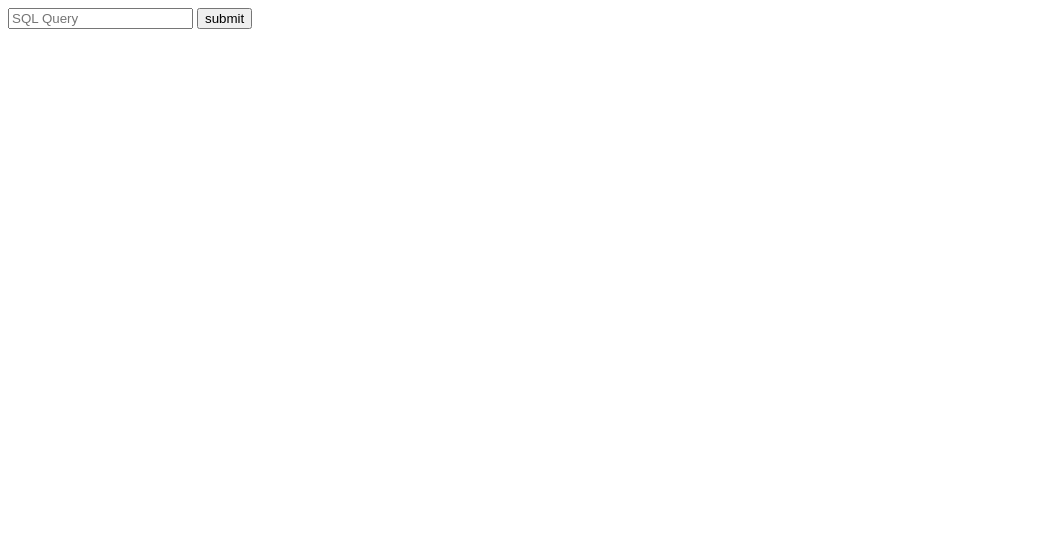
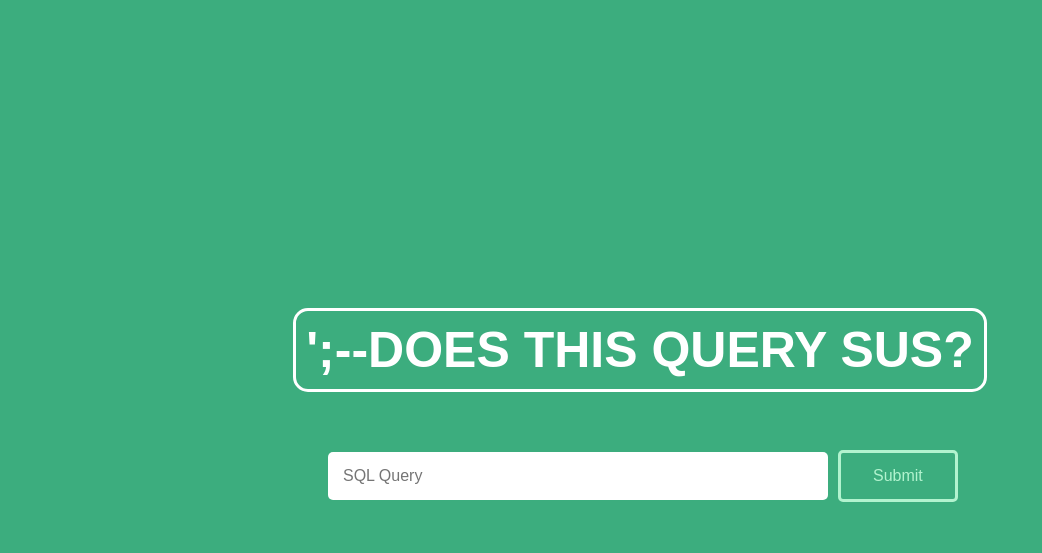
Before and after one commit to suppi147/does-this-query-suspicious, a plain HTML site: page templates/check/index.html in a window 1280 px wide. Shown: the whole page, without its empty margins (0-1042 px from the left). Drawn offline with nearby package versions, Linux system fonts and the light colour scheme; files whose address does not match are found by name.

Commit message:
add FE to form,true,false

```diff
--- /dev/null
+++ b/templates/assets/style.css
@@ -0,0 +1,98 @@
+* {
+    box-sizing: border-box;
+}
+html, body {
+    display: flex;
+    align-items: center;
+    justify-content: center;
+    position: relative;
+    height: 100%;
+    width: 100%;
+    background-color: #3cad7e;
+    font-family: 'Arial', sans-serif;
+}
+.container h1 {
+    color: #fff;
+    text-transform: uppercase;
+    text-align: center;
+    font-size: 50px;
+    border-style: solid;
+    border-color: white;
+    border-collapse: separate;
+    padding: 10px;
+    border-radius: 15px;
+}
+.nice-wrap {
+    position: relative;
+    width: 500px;
+    height: 100px;
+    margin: 0 auto;
+    display: flex;
+      align-items: center;
+
+}
+.nice-label {
+    position: absolute;
+    top: 15px;
+    left: 10px;
+    font-size: 16px;
+    color: #a0a0a0;
+    transition: all 0.25s ease;
+}
+.nice-label.focus {
+    top: -25px;
+    left: 5px;
+    font-size: 14px;
+    color: #fff;
+}
+.nice-textbox {
+    position: relative;
+    display: block;
+    width: 500px;
+    margin-top: 50px;
+    padding: 15px;
+    border: none;
+    border-radius: 5px;
+    font-size: 16px;
+    color: #080404;
+    outline: none;
+    margin-bottom: 50px;
+    margin-left: -62px;
+    margin-right: 10px;
+
+}
+
+  body .btn-bg.bg-1 .btn-1 button {
+    color: #b2f3cf;
+    padding: 14px 32px;
+    font-size: 16px;
+    background: transparent;
+    border: 3px solid #b2f3cf;
+    border-radius: 5px;
+    -webkit-transition: all 0.5s ease;
+    transition: all 0.5s ease;
+    -webkit-transform: translate(0, 0);
+    transform: translate(0, 0);
+    display: flex;
+    justify-content: center;
+    align-items: center;
+  }
+  body .btn-bg.bg-1 .btn-1 button a {
+    color: #b2f3cf;
+  }
+  body .btn-bg.bg-1 .btn-1 button:hover {
+    background: #b2f3cf;
+    color: #3cad7e;
+    border: 3px solid #3cad7e;
+    -webkit-transition: all 0.35s ease;
+    transition: all 0.35s ease;
+  }
+  body .btn-bg.bg-1 .btn-1 button:hover >a {
+    color: #3cad7e;
+    -webkit-transition: all 0.35s ease;
+    transition: all 0.35s ease;
+  }
+  body .btn-bg.bg-1 .btn-1 button:active {
+    -webkit-transform: translate(5px, 5px);
+    transform: translate(5px, 5px);
+  }
--- a/templates/check/index.html
+++ b/templates/check/index.html
@@ -1,16 +1,23 @@
 <!DOCTYPE html>
+<html>
 <head>
-  <script src="https://cdnjs.cloudflare.com/ajax/libs/jquery/3.3.1/jquery.min.js"></script>
+  <link rel="stylesheet" href="file:///D:/Github/does-this-query-suspicious/templates/assets/style.css">
+  <meta name="viewport" content="width=device-width, initial-scale=1.0">
+
 </head>
 <body>
-    <form id="formoid" method="post" action="/">
-        <input type="text" id="query" name="query" placeholder="SQL Query">
-        <button id="submit" type="submit" form="formoid" value="Submit">submit</button>
+  <div class="container">
+    <h1>';--Does this query sus?</h1>
+    <div class="nice-wrap">
+      <form id="formoid" method="post" action="/">
+        <input class="nice-textbox" type="text" id="query" name="query" placeholder="SQL Query">
       </form>
-      <div id="result">
-        <p id="flag"></p>
+      <div class="btn-bg bg-1">
+        <div class="btn btn-1">
+          <button id="submit" type="submit" form="formoid" value="Submit">Submit</button>
+        </div>
       </div>
+    </div>
+  </div>
 </body>
-<tail>
-</tail>
 </html>
```
Also changed, not shown: templates/result/false.html (+2 -0 lines), templates/result/true.html (+2 -0 lines), templates/assets/script.js (added).
